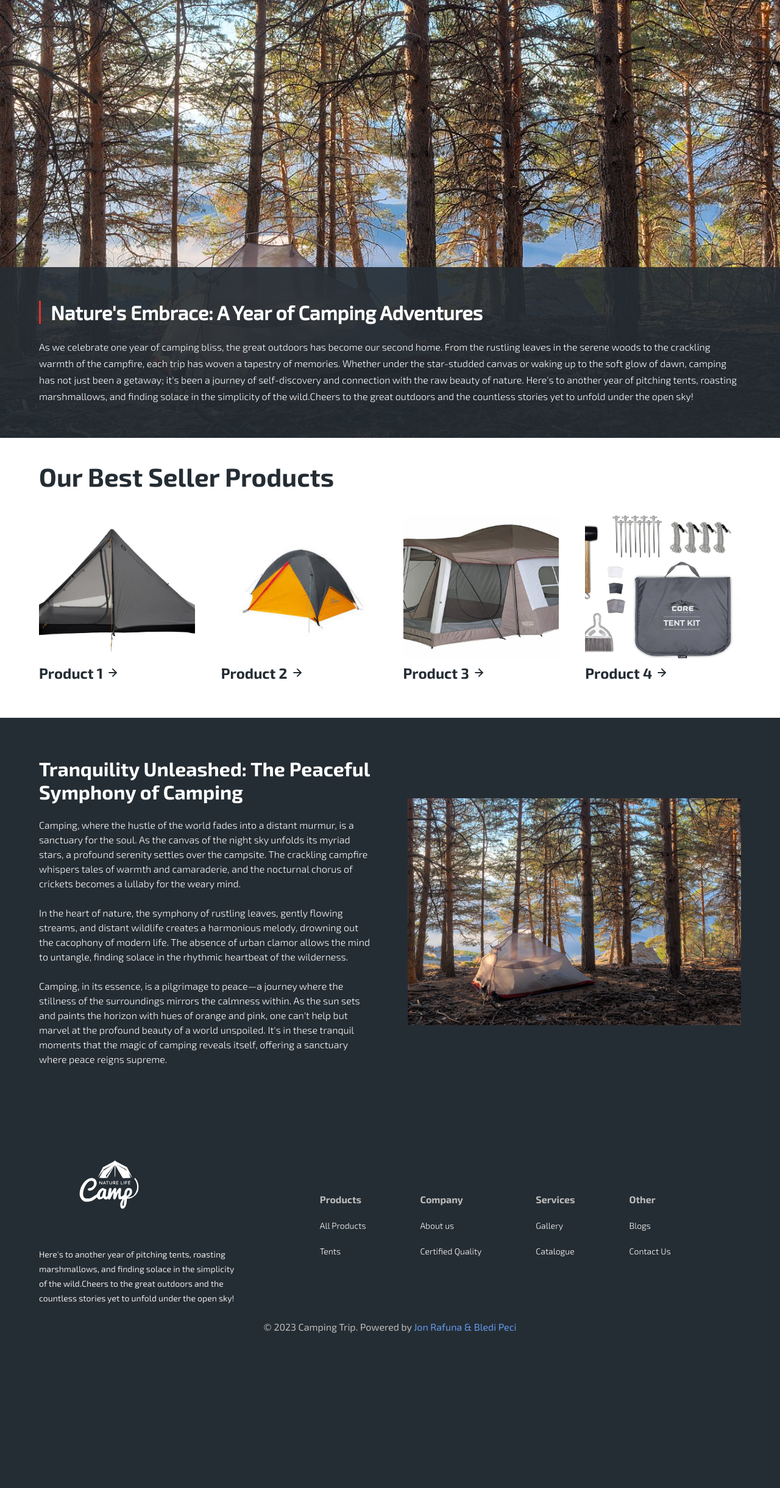
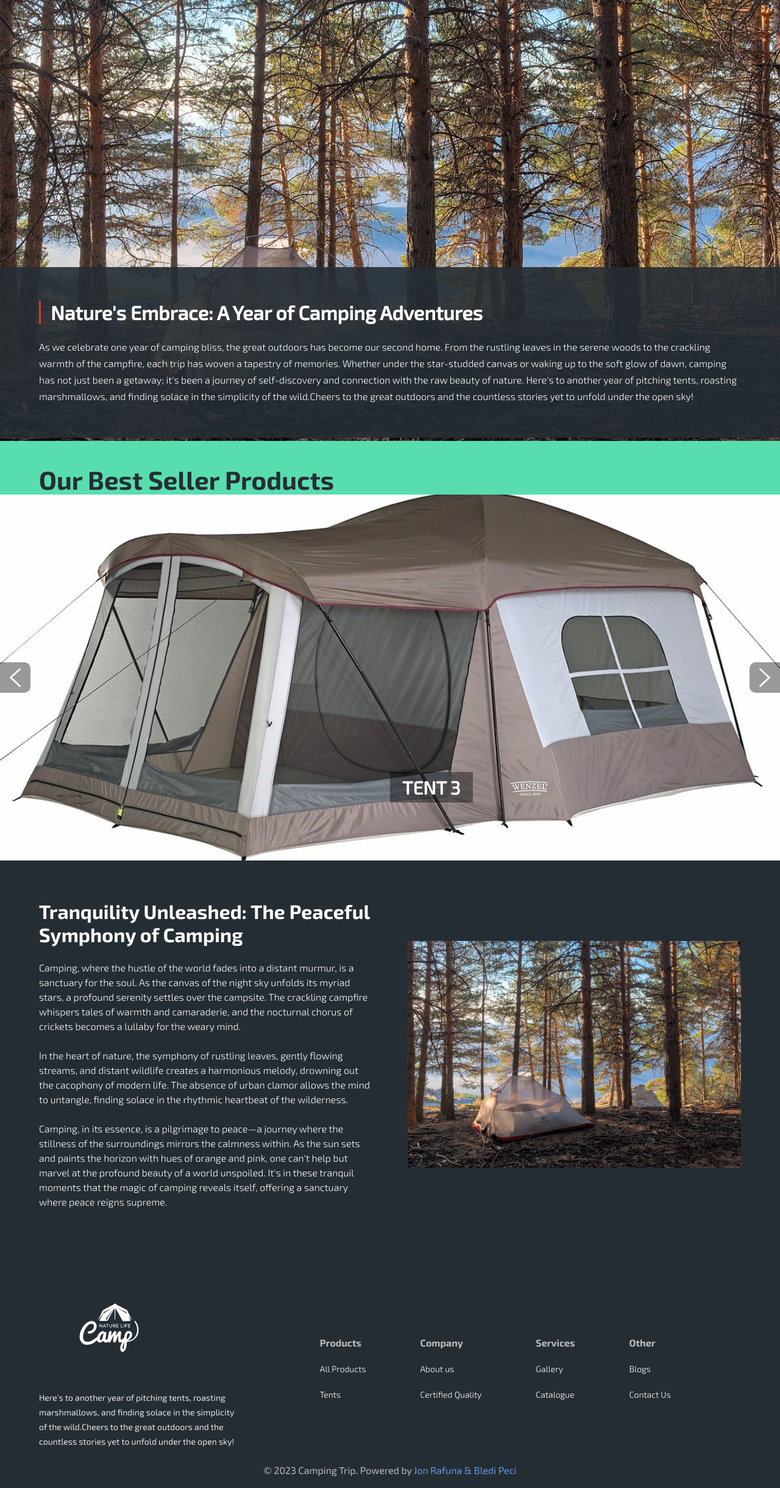
Before and after one commit to bledi-peci/projektweb, a PHP site: page /home.php in a window 1280 px wide. Shown: the part 82-2522 px from the top of the page at 61% size. Before the commit the page ends 2287 px from the top, so only its background shows below. Run offline with PHP 8.4, Linux system fonts and the light colour scheme; data comes from the database, SQL or seed files in the repository.

Commit message:
Developed Slider, converted some code to OOP PHP, validated logins and sign ups with PHP, developed an basic admin dashboard, to view and create/delete products

```diff
--- a/assets/css/general.css
+++ b/assets/css/general.css
@@ -541,3 +541,93 @@ button {
     line-height: 30px;
   }
 }
+@import url(https://fonts.googleapis.com/css?family=Open+Sans:400,300,600);
+
+html {
+  border-top: 5px solid #fff;
+  background: #58DDAF;
+  color: #2a2a2a;
+}
+
+html, body {
+  margin: 0;
+  padding: 0;
+  font-family: 'Open Sans';
+}
+
+h1 {
+  color: #fff;
+  text-align: center;
+  font-weight: 300;
+}
+.slider{
+  width:100%;
+  height:600px;
+  margin:0 auto;
+  position: relative;
+  overflow: hidden;
+}
+.slide-a{
+  height: 100%;
+}
+.slide-a div{
+  width:100%;
+  height: 100%;
+  position: absolute;
+  transition: all 1s;
+  background-size: cover;
+  background-position: center center;
+  background-repeat: no-repeat;
+}
+.slider span{
+  height: 50px;
+  position: absolute;
+  top:50%;
+  margin:-25px 0 0 0;
+  background-color: rgba(0, 0, 0, 0.4);
+  color:#fff;
+  line-height: 50px;
+  text-align: center;
+  cursor: pointer;
+}
+.title{
+  top:80% !important;
+  font-size: 30px;
+  font-weight: 800;
+  text-align: center;
+  cursor: auto !important;
+  padding: 0 20px;
+}
+.slide-a{
+  font-size: 30px;
+  text-align: center;
+  text-transform: uppercase;
+  color: #fff;
+}
+#prev{
+  left:0;
+  border-radius: 0 10px 10px 0;
+}
+#next{
+  right:0;
+  border-radius:10px 0 0 10px;
+}
+#prev svg,#next svg{
+  width:100%;
+  fill: #fff;
+}
+#prev:hover,
+#next:hover{
+  background-color: rgba(0, 0, 0, 0.8);
+}
+
+table {
+  width: 100%;
+  table-layout: fixed;
+}
+
+th, td {
+  word-wrap: break-word;
+  max-width: 200px;
+  overflow: auto;
+}
--- a/home.php
+++ b/home.php
@@ -1,4 +1,21 @@
-<?php include 'header.php' ?>
+<?php
+session_start();
+include 'header.php';
+include 'db.php';
+
+$db = new Database();
+$pdo = $db->getPDO();
+
+try {
+    $sql = "SELECT * FROM products ORDER BY created_at DESC LIMIT 4";
+    $stmt = $pdo->query($sql);
+    $products = $stmt->fetchAll(PDO::FETCH_ASSOC);
+} catch(PDOException $e) {
+    echo "Error: " . $e->getMessage();
+    exit;
+}
+?>
+
   <div class="landing-home">
     <img src="./assets/uploads/hero-image2.jpg" class="home-landing-image" alt="" />
     <div class="landing-text">
@@ -17,33 +34,19 @@
     </div>
   </div>
   <p class="products-title">Our Best Seller Products</p>
-  <div class="projects-home">
+  <div class="slider">
+  <div class="slide-a">
+      <?php foreach ($products as $product): ?>
+        <div style="background-image: url('<?php echo htmlspecialchars($product['image_url']); ?>')">
+          <span class="title"><?php echo htmlspecialchars($product['name']); ?></span>
+        </div>
+      <?php endforeach; ?>
+    </div>
+    <span class="icon-arrow_back" id="prev"></span>
+    <span class="icon-arrow_forward" id="next"></span>
+  </div>
 
-    <div class="project">
-      <img class="project-img" src="./assets/uploads/tent1.webp" alt="" />
-      <a href="./product1.html" class="project-title">
-        Product 1 <img src="./assets/uploads/black-arrow-right.svg" alt="" />
-      </a>
-    </div>
-    <div class="project">
-      <img class="project-img" src="./assets/uploads/tent2.jpeg" alt="" />
-      <a href="./product2.html" class="project-title">
-        Product 2 <img src="./assets/uploads/black-arrow-right.svg" alt="" />
-      </a>
-    </div>
-    <div class="project">
-      <img class="project-img" src="./assets/uploads/tent3.jpg" alt="" />
-      <a href="./product3.html" class="project-title">
-        Product 3 <img src="./assets/uploads/black-arrow-right.svg" alt="" />
-      </a>
-    </div>
-    <div class="project">
-      <img class="project-img" src="./assets/uploads/camp-gear.jpg" alt="" />
-      <a href="./product4.html" class="project-title">
-        Product 4 <img src="./assets/uploads/black-arrow-right.svg" alt="" />
-      </a>
-    </div>
-  </div>
+
   <div class="details-home">
     <div class="details-text">
       <h3 class="details-header">
@@ -68,4 +71,55 @@
     </div>
     <img src="./assets/uploads/woods.jpg" alt="" class="details-image" />
   </div>
+
+<script>
+let arrowIconLeft = `<svg height="50px" id="Layer_1" style="enable-background:new 0 0 50 50;" version="1.1" viewBox="0 0 512 512" width="50px" color="#fff" xml:space="preserve" xmlns="http://www.w3.org/2000/svg" xmlns:xlink="http://www.w3.org/1999/xlink">
+    <polygon points="352,115.4 331.3,96 160,256 331.3,416 352,396.7 201.5,256"/>
+</svg>`;
+let slides = document.querySelectorAll('.slide-ana div');
+let slideSayisi = slides.length;
+
+
+let prev = document.getElementById('prev');
+let next = document.getElementById('next');
+prev.innerHTML = arrowIconLeft;
+next.innerHTML = arrowIconLeft;
+next.querySelector('svg').style.transform = 'rotate(180deg)';
+
+
+for (let index = 0; index < slides.length; index++) {
+    const element = slides[index];
+    element.style.transform = "translateX("+100*(index)+"%)";
+}
+let loop = 0 + 1000*slideSayisi;
+
+function goNext(){
+    loop++;
+            for (let index = 0; index < slides.length; index++) {
+                const element = slides[index];
+                element.style.transform = "translateX("+100*(index-loop%slideSayisi)+"%)";
+            }
+}
+
+function goPrev(){
+    loop--;
+            for (let index = 0; index < slides.length; index++) {
+                const element = slides[index];
+                element.style.transform = "translateX("+100*(index-loop%slideSayisi)+"%)";
+            }
+}
+
+next.addEventListener('click',goNext);
+prev.addEventListener('click',goPrev);
+document.addEventListener('keydown',function(e){
+    if(e.code === 'ArrowRight'){
+        goNext();
+    }else if(e.code === 'ArrowLeft'){
+        goPrev();
+    }
+});
+
+
+
+</script>
 <?php include 'footer.php' ?>
```
Also changed, not shown: add_product.php (added, +76 -0 lines), admin_dashboard.php (added, +48 -0 lines), camping_trip.sql (+9 -6 lines), db.php (+17 -9 lines), delete_product.php (added, +17 -0 lines), header.php (+11 -2 lines), login.php (+25 -15 lines), logout.php (added, +7 -0 lines), product_detail.php (+6 -17 lines), products.php (+8 -2 lines), signup.php (+16 -11 lines), user.php (added, +76 -0 lines), assets/uploads/65b194033c14a.png (added), assets/uploads/profileicon.jpg (added).
